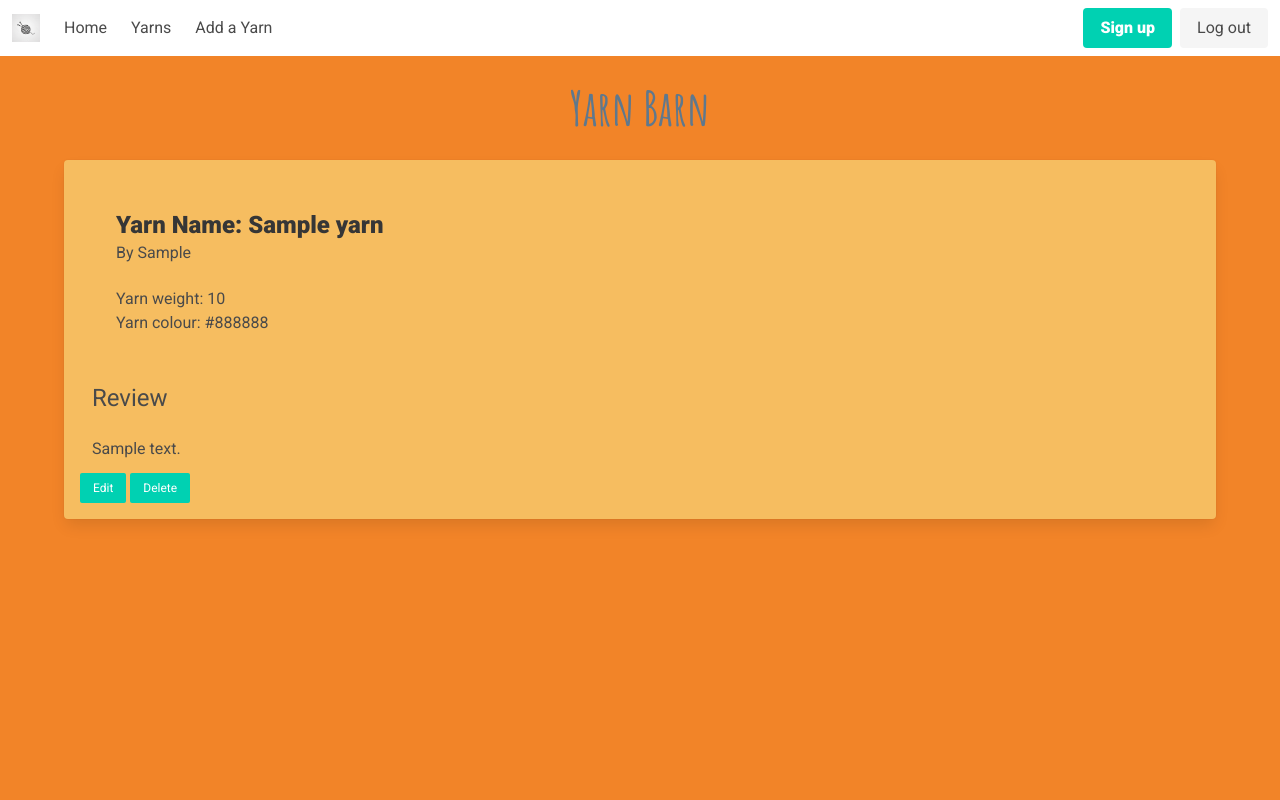
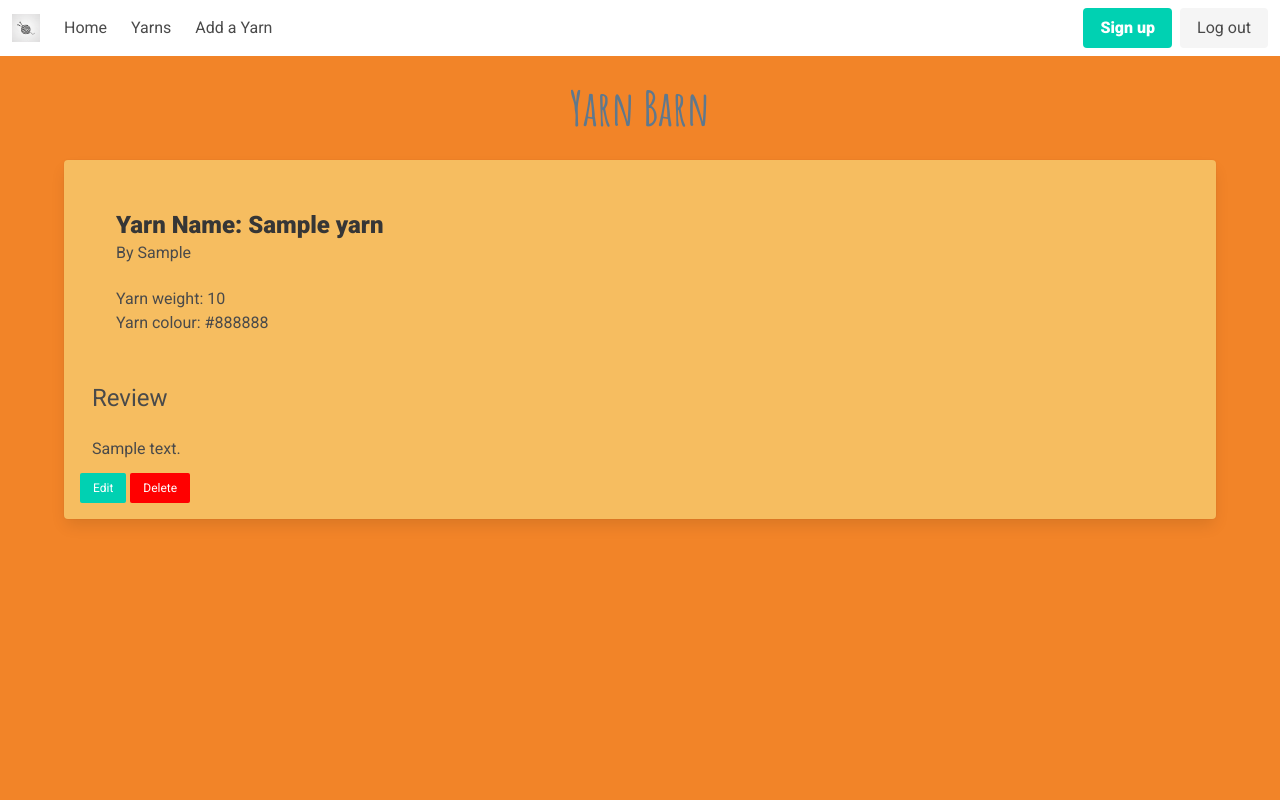
Before and after one commit to Code-Institute-Submissions/Spannakin-yarn-barn, a Flask app: page /yarns in a window 1280 px wide. Run offline with Flask 2, Linux system fonts and the light colour scheme; a database or web service that is not in the repository returns one stand-in record (values such as "Sample title"); some libraries are stand-ins or nearby versions.

Commit message:
Added button colour for delete

```diff
--- a/static/css/style.css
+++ b/static/css/style.css
@@ -4,7 +4,7 @@
 :root {
     --border-color:#F6BD60;
     --green:#28a745;
-    --btn-color:#274c77;
+    --delete-color: red;
     --text-color:#5f788d;
     --background-color:#F28428;
 
@@ -86,3 +86,8 @@ h2 {
     width: 10rem;
     height: 10rem;
 }
+
+#delete-button {
+    background-color: var(--delete-color);
+
+}
```
